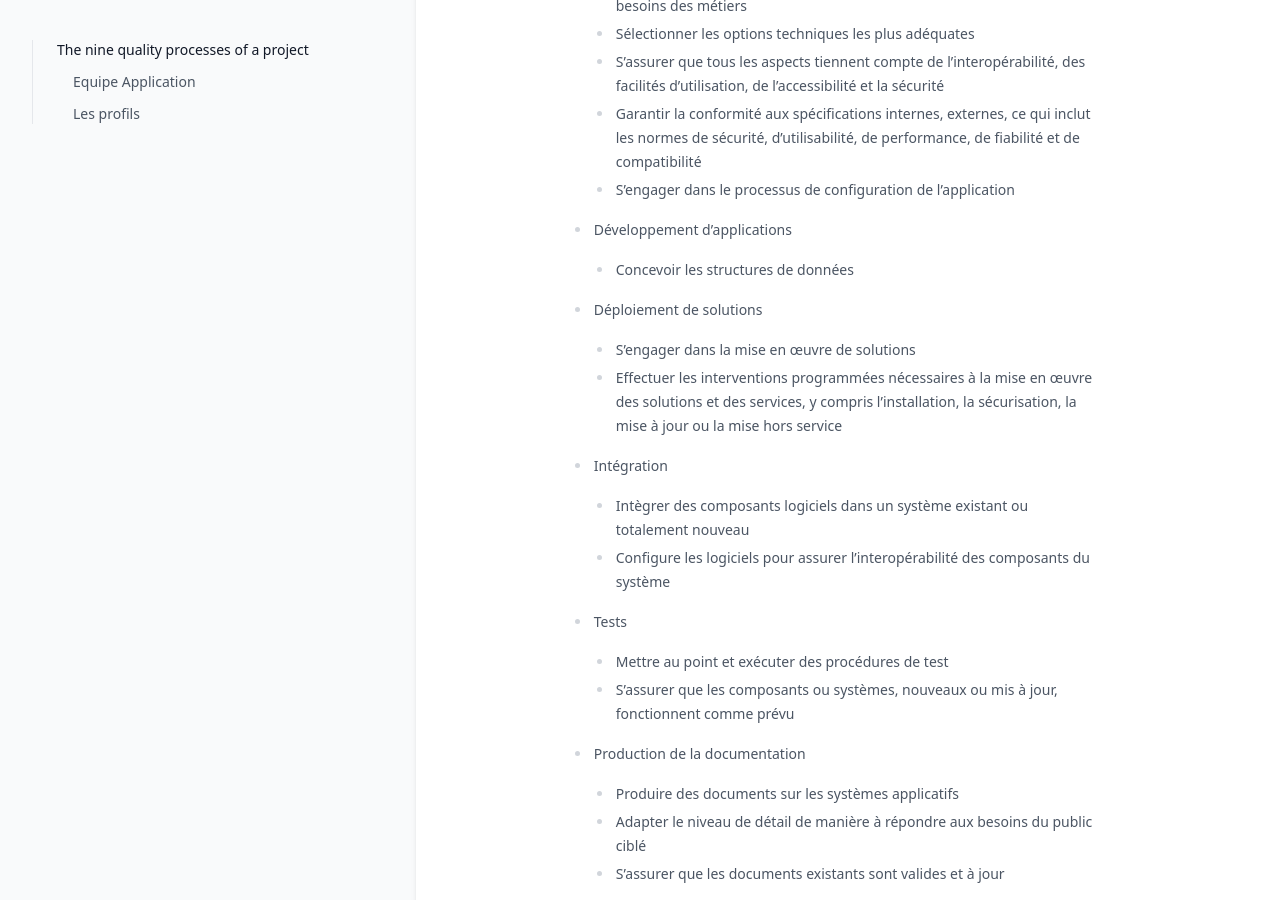
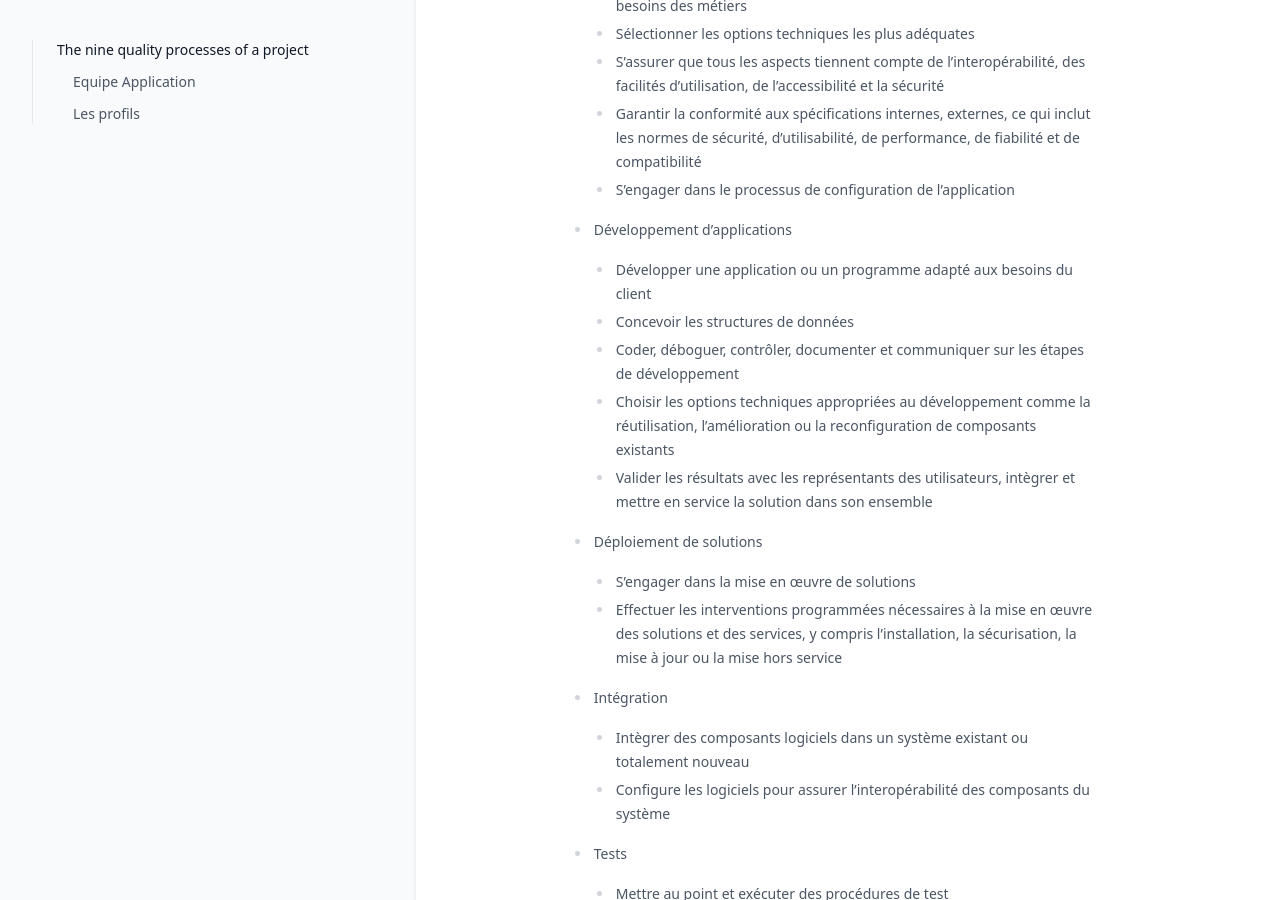
Before and after one commit to greglejeune/ebook, a Jekyll site: the page built from _gdp/apps.md, in a window 1280 px wide and 900 px high, scrolled down 810 px. Built offline with Jekyll 4.4.1, drawn with Linux system fonts in a browser that asks for light colours.

Commit message:
Update apps.md

```diff
--- a/_gdp/apps.md
+++ b/_gdp/apps.md
@@ -31,7 +31,11 @@ source : "https://www.cigref.fr/wp/wp-content/uploads/2023/03/Cigref_Nomenclatur
   - Garantir la conformité aux spécifications internes, externes, ce qui inclut les normes de sécurité, d'utilisabilité, de performance, de fiabilité et de compatibilité
   - S'engager dans le processus de configuration de l'application
 - Développement d'applications
-  -  Concevoir les structures de données
+  - Développer une application ou un programme adapté aux besoins du client
+  - Concevoir les structures de données
+  - Coder, déboguer, contrôler, documenter et communiquer sur les étapes de développement
+  - Choisir les options techniques appropriées au développement comme la réutilisation, l'amélioration ou la reconfiguration de composants existants
+  - Valider les résultats avec les représentants des utilisateurs, intègrer et mettre en service la solution dans son ensemble
 - Déploiement de solutions
   - S'engager dans la mise en œuvre de solutions
   - Effectuer les interventions programmées nécessaires à la mise en œuvre des solutions et des services, y compris l'installation, la sécurisation, la mise à jour ou la mise hors service
```
